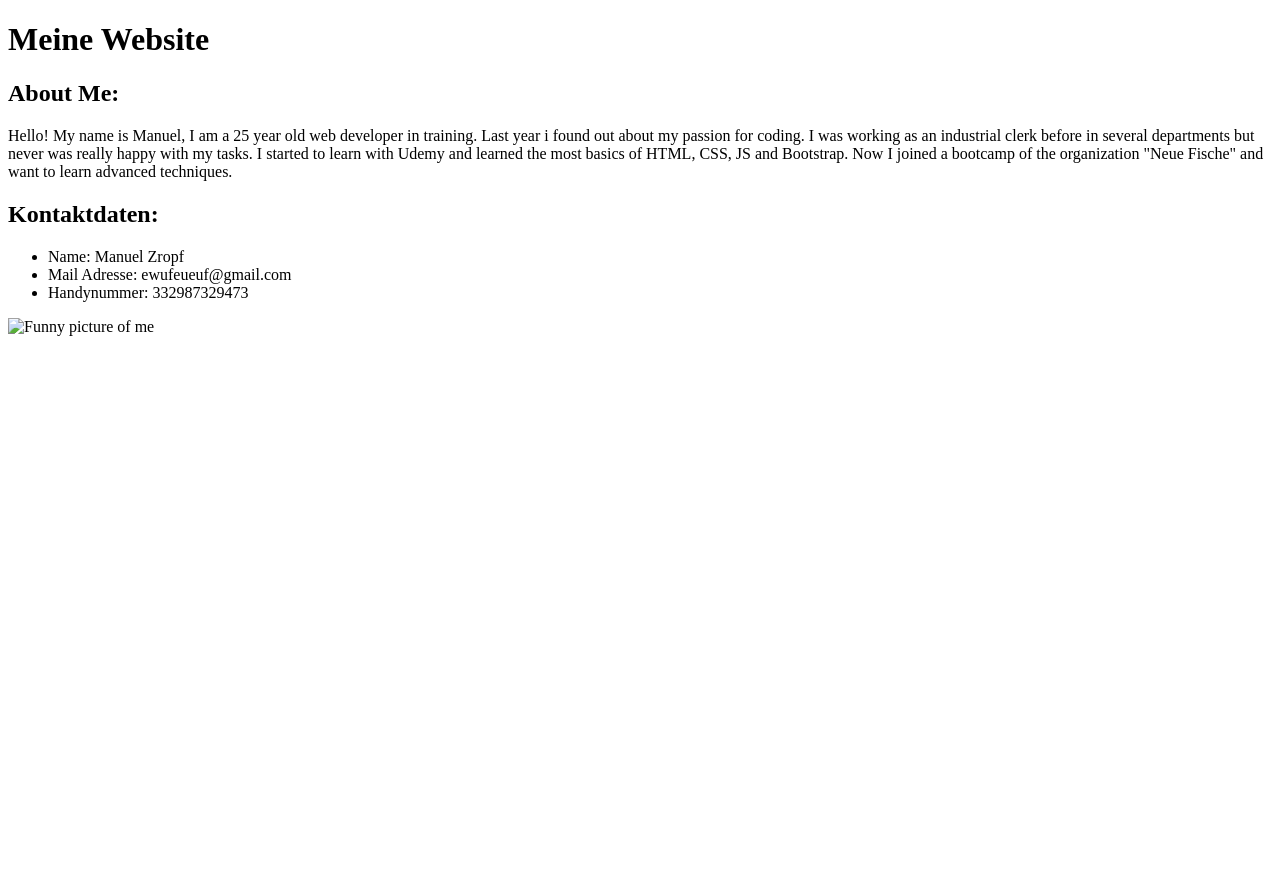
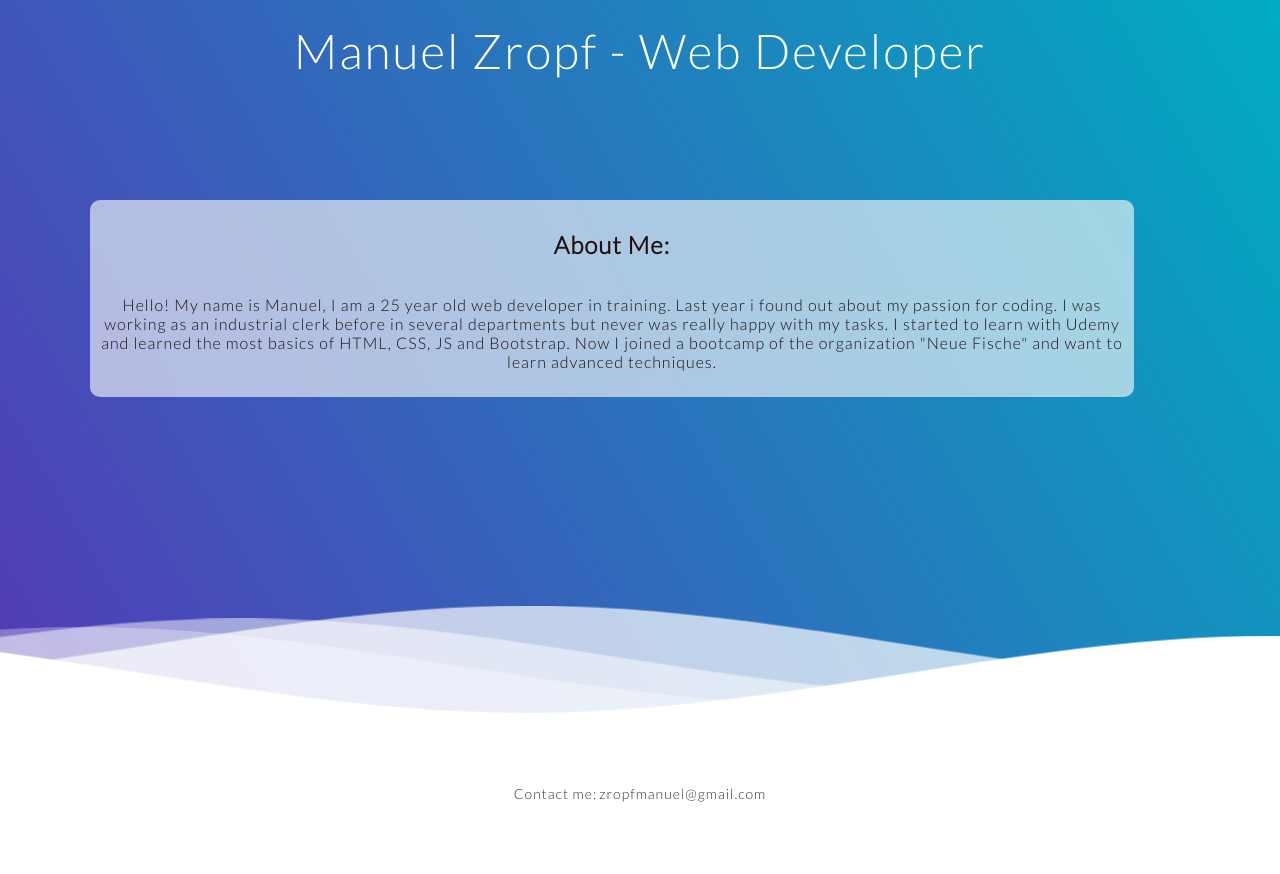
Before and after one commit to Manu7864z/personal-website, a plain HTML site: page index.html in a window 1280 px wide. Before the commit the page ends 800 px from the top, so only its background shows below. Drawn offline with Linux system fonts and the light colour scheme.

Commit message:
background-and-positioning

```diff
--- a/index.html
+++ b/index.html
@@ -5,34 +5,58 @@
     <meta http-equiv="X-UA-Compatible" content="IE=edge">
     <meta name="viewport" content="width=device-width, initial-scale=1.0">
     <title>Manuel Zropf</title>
+    <link href="style.css" rel="stylesheet"/>
 
 </head>
 <body>
-    <H1>Meine Website</H1>
+    <!--Hey! This is the original version
+of Simple CSS Waves-->
 
-    <Main>
-        <div>
-         <h2>About Me:</h2>
+<div class="header">
+
+    <!--Content before waves-->
+    <div class="inner-header flex">
+
+    <h1>Manuel Zropf - Web Developer</h1>
+
+    </div>
+
+    <div id="content" class="flex"><h2>About Me:</h2>
         <p>Hello! My name is Manuel, I am a 25 year old web developer in training.
         Last year i found out about my passion for coding. I was working as an industrial clerk before
         in several departments but never was really happy with my tasks. I started to learn with Udemy
         and learned the most basics of HTML, CSS, JS and Bootstrap. Now I joined a bootcamp of
         the organization "Neue Fische" and want to learn advanced techniques.
-            </p>
+        </p></div>
+
+    <!--Waves Container-->
+    <div>
+    <svg class="waves" xmlns="http://www.w3.org/2000/svg" xmlns:xlink="http://www.w3.org/1999/xlink"
+    viewBox="0 24 150 28" preserveAspectRatio="none" shape-rendering="auto">
+    <defs>
+    <path id="gentle-wave" d="M-160 44c30 0 58-18 88-18s 58 18 88 18 58-18 88-18 58 18 88 18 v44h-352z" />
+    </defs>
+    <g class="parallax">
+    <use xlink:href="#gentle-wave" x="48" y="0" fill="rgba(255,255,255,0.7" />
+    <use xlink:href="#gentle-wave" x="48" y="3" fill="rgba(255,255,255,0.5)" />
+    <use xlink:href="#gentle-wave" x="48" y="5" fill="rgba(255,255,255,0.3)" />
+    <use xlink:href="#gentle-wave" x="48" y="7" fill="#fff" />
+    </g>
+    </svg>
     </div>
+    <!--Waves end-->
 
-        <h2>Kontaktdaten:</h2>
+    </div>
+    <!--Header ends-->
 
-            <ul>
-                <li>Name: Manuel Zropf</li>
-                <li>Mail Adresse: ewufeueuf@gmail.com</li>
-                <li>Handynummer: 332987329473</li>
-             </ul>
+    <!--Content starts-->
+    <div class="content flex">
+      <p id="Contact">Contact me:</p>
+      <p id="Contact"><span></span> zropfmanuel@gmail.com </p>
 
-        <footer>
-            <img src="www.google.de" alt="Funny picture of me">
-        </footer>
+    </div>
+    <!--Content ends-->
 
-    </Main>
+
 </body>
 </html>
--- a/style.css
+++ b/style.css
@@ -1,4 +1,127 @@
-*{
-    margin: 2px;
+
+
+@import url(//fonts.googleapis.com/css?family=Lato:300:400);
+
+body {
+  margin:0;
+}
+
+h1 {
+  font-family: 'Lato', sans-serif;
+  font-weight:300;
+  letter-spacing: 2px;
+  font-size:48px;
+}
+#Contact {
+  font-family: 'Lato', sans-serif;
+  letter-spacing: 1px;
+  font-size:14px;
+  color: #333333;
+}
+
+.header {
+  position:relative;
+  text-align:center;
+  background: linear-gradient(60deg, rgba(84,58,183,1) 0%, rgba(0,172,193,1) 100%);
+  color:white;
 
 }
+
+
+.inner-header {
+  height:50vh;
+  width:100%;
+  margin: 0;
+  padding: 0;
+  position: relative;
+  top: -150px;
+}
+
+.flex { /*Flexbox for containers*/
+  display: flex;
+  justify-content:center;
+  align-items: center;
+  text-align:center;
+}
+
+.waves {
+  position:relative;
+  width: 100%;
+  height:15vh;
+  margin-bottom:-7px; /*Fix for safari gap*/
+  min-height:100px;
+  max-height:150px;
+}
+
+.content {
+  position:relative;
+  height:20vh;
+  text-align:center;
+  background-color: white;
+
+
+}
+
+#content {
+    color: rgb(32, 15, 15);
+    font-family: 'Lato', sans-serif;
+    letter-spacing: 1px;
+    width: 80%;
+    height: 100%;
+    display: flex;
+    flex-direction: column;
+    background-color: rgba(244, 247, 249, 0.643);
+    border-radius: 10px;
+    left: 90px;
+    top:-200px;
+    position: relative;
+    padding: 10px;
+}
+
+span {
+    padding-left: 2px;
+}
+
+
+/* Animation */
+
+.parallax > use {
+  animation: move-forever 25s cubic-bezier(.55,.5,.45,.5)     infinite;
+}
+.parallax > use:nth-child(1) {
+  animation-delay: -2s;
+  animation-duration: 7s;
+}
+.parallax > use:nth-child(2) {
+  animation-delay: -3s;
+  animation-duration: 10s;
+}
+.parallax > use:nth-child(3) {
+  animation-delay: -4s;
+  animation-duration: 13s;
+}
+.parallax > use:nth-child(4) {
+  animation-delay: -5s;
+  animation-duration: 20s;
+}
+@keyframes move-forever {
+  0% {
+   transform: translate3d(-90px,0,0);
+  }
+  100% {
+    transform: translate3d(85px,0,0);
+  }
+}
+/*Shrinking for mobile*/
+@media (max-width: 768px) {
+  .waves {
+    height:40px;
+    min-height:40px;
+  }
+  .content {
+    height:30vh;
+  }
+  h1 {
+    font-size:24px;
+  }
+}
```
Lines whose indentation alone changed are shown as unchanged.
